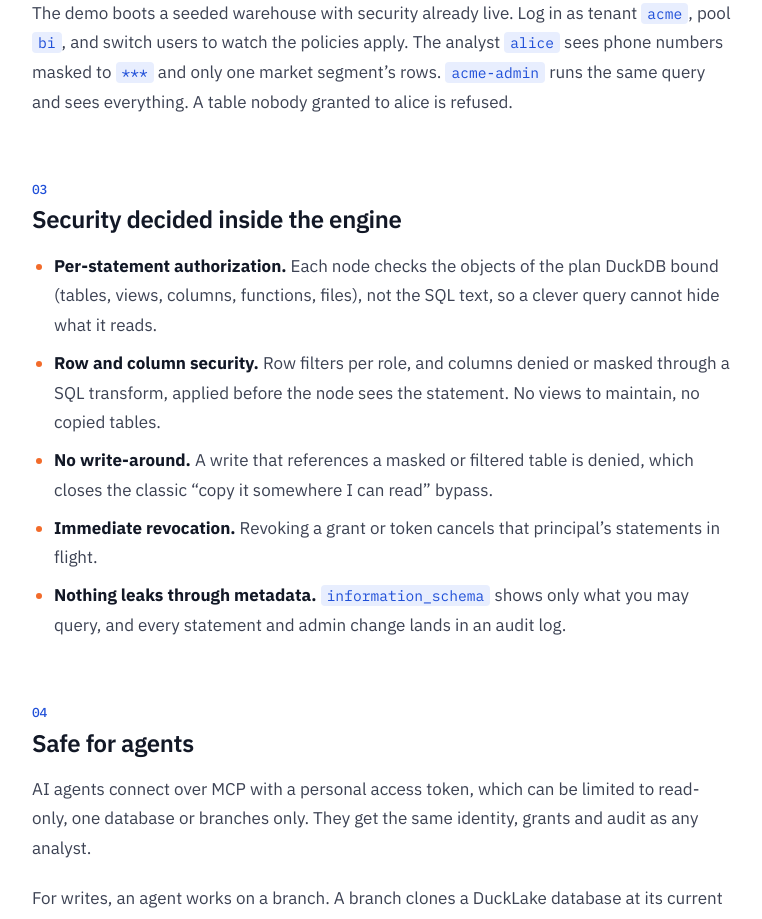
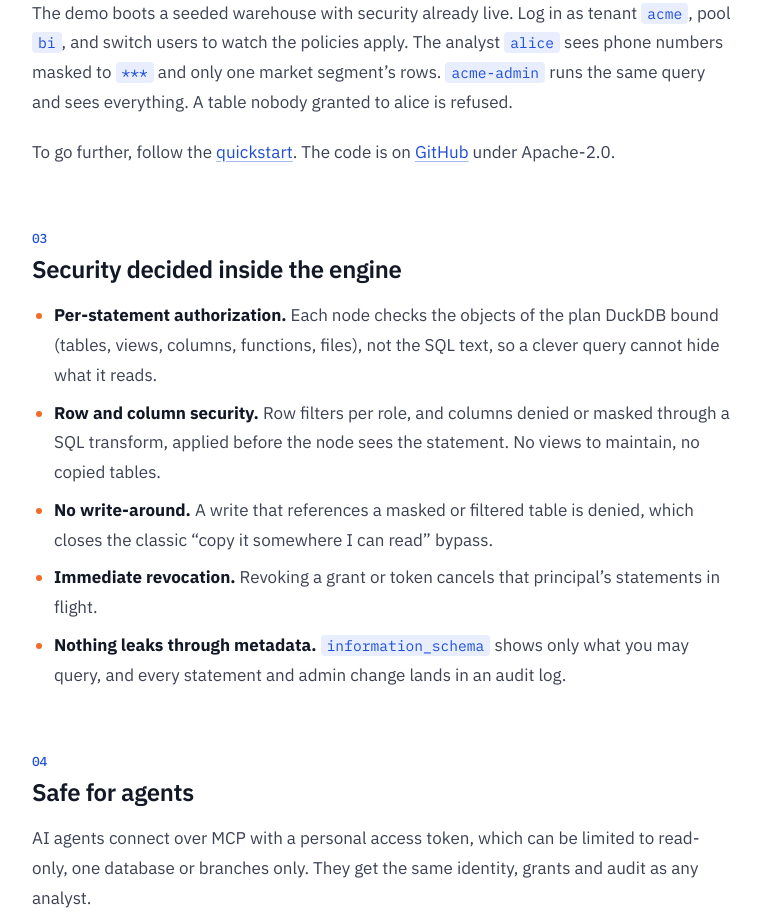
Before and after one commit to Shindora/vincent-is-me, a Next.js app: page /writing/qod in a window 1280 px wide. Shown: the part 1920-2839 px from the top of the page, without its empty margins (334-1096 px from the left). Built offline with nearby package versions, Linux system fonts and the light colour scheme.

Commit message:
Link the quickstart and the repo from the qod post

```diff
--- a/src/app/writing/qod/page.tsx
+++ b/src/app/writing/qod/page.tsx
@@ -54,6 +54,10 @@ export default function Qod() {
         <code>bi</code>, and switch users to watch the policies apply. The analyst <code>alice</code> sees phone numbers
         masked to <code>***</code> and only one market segment’s rows. <code>acme-admin</code> runs the same query and
         sees everything. A table nobody granted to alice is refused.
+      </p>
+      <p>
+        To go further, follow the <a href="https://qod.starlake.ai/getting-started/quickstart">quickstart</a>. The code
+        is on <a href="https://github.com/starlake-ai/qod">GitHub</a> under Apache-2.0.
       </p>
 
       <h2 id="governance">Security decided inside the engine</h2>
```
